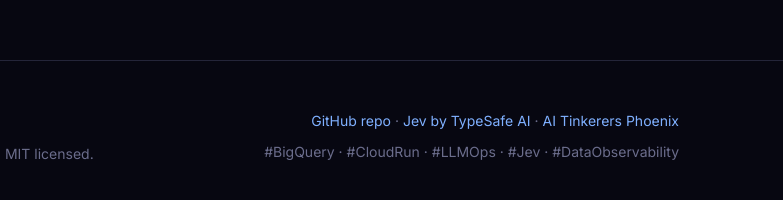
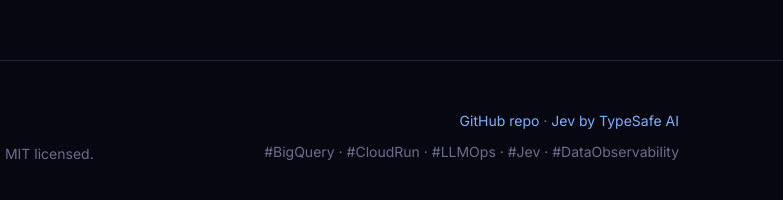
Before and after one commit to Tanishque99/semantic-drift-sentinel, a plain HTML site: page index.html in a window 1280 px wide. Shown: the part 6693-6893 px from the top of the page, 497-1280 px from the left. Drawn offline with Linux system fonts and the light colour scheme.

Commit message:
docs: remove external event references
Co-Authored-By: Claude Opus 4.8 (1M context) <noreply@anthropic.com>

```diff
--- a/index.html
+++ b/index.html
@@ -529,7 +529,7 @@ make serve   <span class="c-f"># FastAPI on :8080</span></pre>
       <p style="margin:12px 0 0">Semantic data quality as a continuous infrastructure metric. MIT licensed.</p>
     </div>
     <div style="text-align:right">
-      <p style="margin:0"><a href="https://github.com/Tanishque99/semantic-drift-sentinel">GitHub repo</a> · <a href="https://typesafe.ai" target="_blank">Jev by TypeSafe AI</a> · <a href="https://phoenix.aitinkerers.org/" target="_blank">AI Tinkerers Phoenix</a></p>
+      <p style="margin:0"><a href="https://github.com/Tanishque99/semantic-drift-sentinel">GitHub repo</a> · <a href="https://typesafe.ai" target="_blank">Jev by TypeSafe AI</a></p>
       <p style="margin:8px 0 0;color:var(--faint)">#BigQuery · #CloudRun · #LLMOps · #Jev · #DataObservability</p>
     </div>
   </div>
```
Also changed, not shown: 1 other file.
